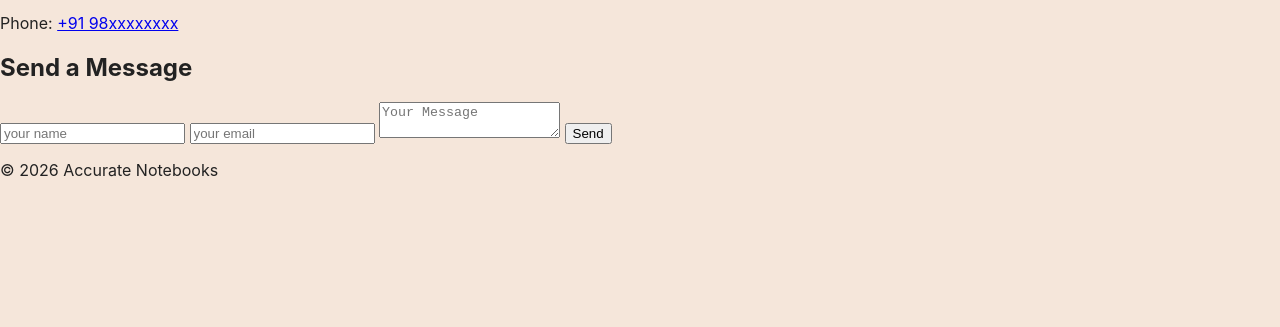
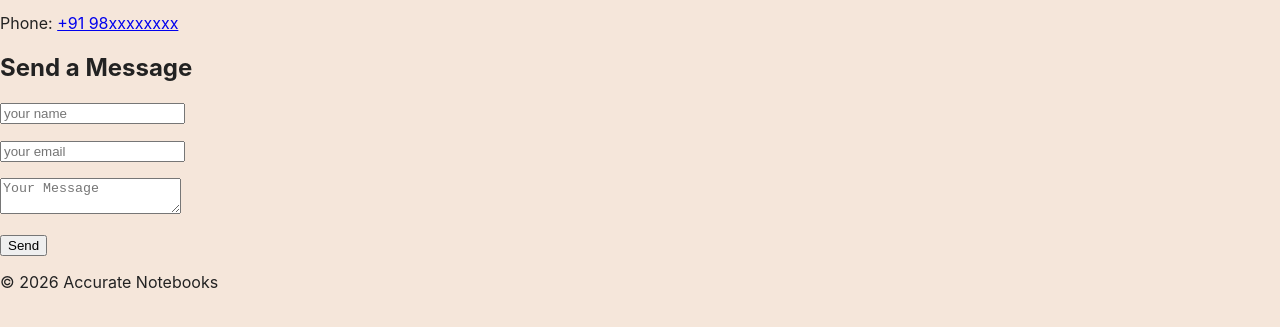
Before and after one commit to amitop2-cell/accuron_notebooks, a plain HTML site: page contact.html in a window 1280 px wide. Shown: the part 219-546 px from the top of the page. Drawn offline with Linux system fonts and the light colour scheme.

Commit message:
Update contact.html

```diff
--- a/contact.html
+++ b/contact.html
@@ -40,9 +40,9 @@
 
   <h2>Send a Message</h2>
 
-  <input type="text" placeholder="your name">
-  <input type="email" placeholder="your email">
-  <textarea placeholder="Your Message"></textarea>
+ <p> <input type="text" placeholder="your name"> </p>
+ <p> <input type="email" placeholder="your email"> </p>
+ <p> <textarea placeholder="Your Message"></textarea> </p>
 
   <button>Send</button>
 </div>
```
